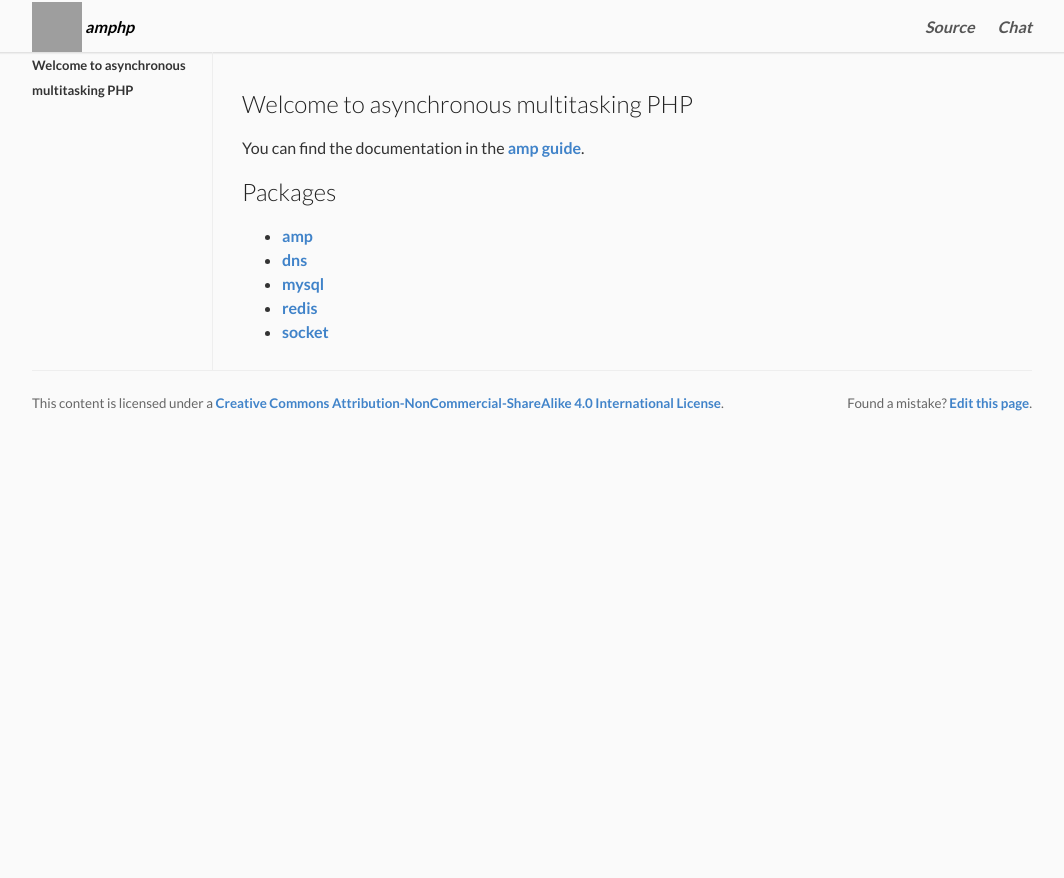
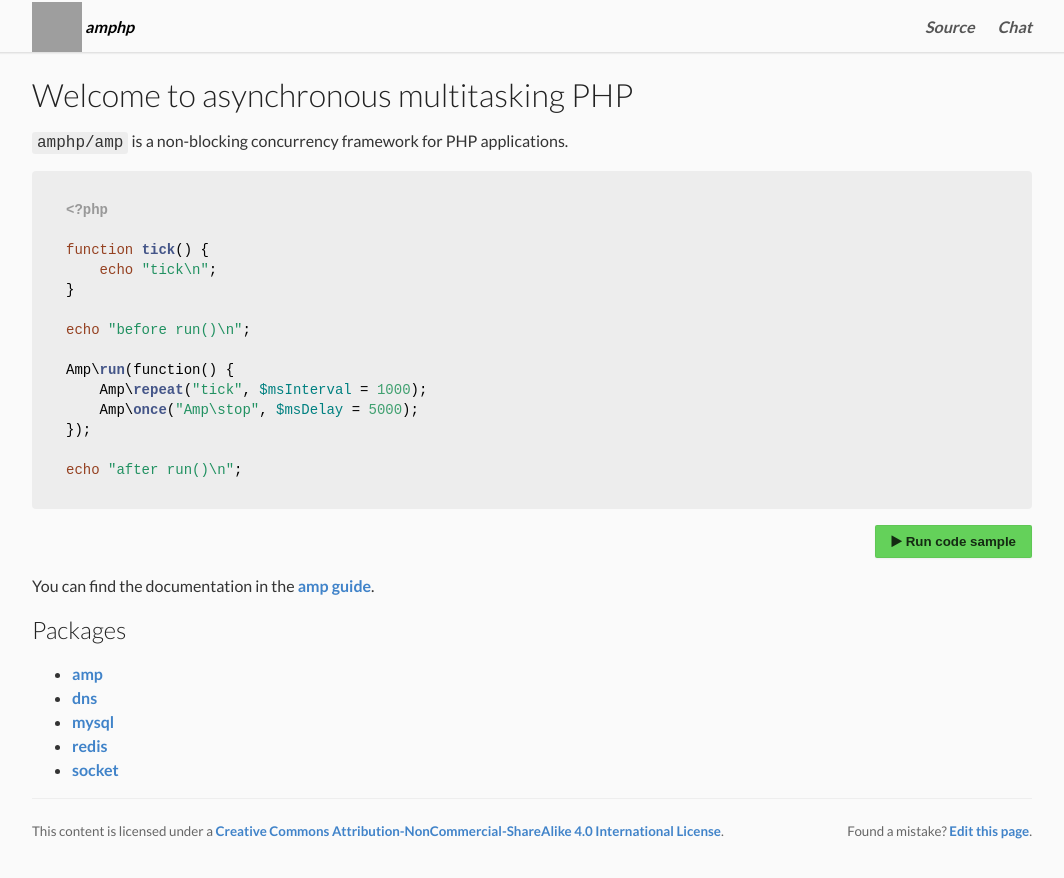
Before and after one commit to amphp/amphp.github.io, a Jekyll site: the page built from index.html, in a window 1280 px wide. Shown: the top 878 px of the page, without its empty margins (108-1172 px from the left). Built offline with Jekyll 4.4.1, drawn with Linux system fonts in a browser that asks for light colours; nearby versions of some CDN libraries; grey boxes are pictures that could not be loaded.

Commit message:
Better front page with interactive example

```diff
--- a/_layouts/default.html
+++ b/_layouts/default.html
@@ -1,42 +1,7 @@
-<!DOCTYPE html>
-<html>
-<head>
-	<title>amphp{% if page.title %} &ndash; {{page.title}}{% endif %}</title>
+---
+layout: main
+---
 
-	<!-- metadata -->
-	<meta charset="utf-8" />
-	<meta name="viewport" content="width=device-width, initial-scale=1.0, user-scalable=no" />
-	<meta name="author" content="amphp" />
-	<meta name="description" content="" />
-	<meta name="google-site-verification" content="lX-Oenz4-gpqzuAF71A-3MQBlDfgr9pIQIfrVniz1As" />
-
-	<!-- stylesheets -->
-	<link rel="stylesheet" href="//cdnjs.cloudflare.com/ajax/libs/highlight.js/8.7/styles/docco.min.css">
-	<link href="http://fonts.googleapis.com/css?family=Lato:400,300,700" rel="stylesheet" />
-	<link href="/css/screen.css" rel="stylesheet" />
-
-	<!-- scripts -->
-	<script src="//cdnjs.cloudflare.com/ajax/libs/highlight.js/8.7/highlight.min.js"></script>
-	<script>hljs.initHighlightingOnLoad();</script>
-</head>
-<body>
-	<header id="top">
-		<div class="header">
-			<div class="header-left">
-				<a href="/" class="logo-link">
-					<img class="header-item" src="https://avatars1.githubusercontent.com/u/8865682?v=3&s=100" width="50" height="50" />
-					<span class="header-item project-title">amphp</span>
-				</a>
-			</div>
-
-			<div class="header-right">
-				<a class="header-item" href="https://github.com/amphp">Source</a>
-				<a class="header-item" href="https://dev.kelunik.com/">Chat</a>
-			</div>
-		</div>
-	</header>
-
-	<main>
 <nav id="sidebar">
 	{% assign url_parts = page.url | split: '/' %}
 	{% assign url_parts_size = url_parts | size %}
@@ -68,16 +33,3 @@
 </article>
 
 <div class="clear"></div>
-	</main>
-
-	<footer class="bottom">
-		<div class="bottom-left">
-			This content is licensed under a <a rel="license" href="http://creativecommons.org/licenses/by-nc-sa/4.0/">Creative Commons Attribution-NonCommercial-ShareAlike 4.0 International License</a>.
-		</div>
-
-		<div class="bottom-right">
-			Found a mistake? <a href="{{site.github.repository_url}}/blob/master/{{page.path}}">Edit this page</a>.
-		</div>
-	</footer>
-</body>
-</html>
--- /dev/null
+++ b/_layouts/main.html
@@ -0,0 +1,54 @@
+<!DOCTYPE html>
+<html>
+<head>
+	<title>amphp{% if page.title %} &ndash; {{page.title}}{% endif %}</title>
+
+	<!-- metadata -->
+	<meta charset="utf-8" />
+	<meta name="viewport" content="width=device-width, initial-scale=1.0, user-scalable=no" />
+	<meta name="author" content="amphp" />
+	<meta name="description" content="" />
+	<meta name="google-site-verification" content="lX-Oenz4-gpqzuAF71A-3MQBlDfgr9pIQIfrVniz1As" />
+
+	<!-- stylesheets -->
+	<link rel="stylesheet" href="//cdnjs.cloudflare.com/ajax/libs/highlight.js/8.7/styles/docco.min.css">
+	<link rel="stylesheet" href="https://maxcdn.bootstrapcdn.com/font-awesome/4.4.0/css/font-awesome.min.css">
+	<link rel="stylesheet" href="https://fonts.googleapis.com/css?family=Lato:400,300,700" />
+	<link rel="stylesheet" href="/css/screen.css" />
+
+	<!-- scripts -->
+	<script src="//cdnjs.cloudflare.com/ajax/libs/highlight.js/8.7/highlight.min.js"></script>
+	<script>hljs.initHighlightingOnLoad();</script>
+</head>
+<body>
+	<header id="top">
+		<div class="header">
+			<div class="header-left">
+				<a href="/" class="logo-link">
+					<img class="header-item" src="https://avatars1.githubusercontent.com/u/8865682?v=3&s=100" width="50" height="50" />
+					<span class="header-item project-title">amphp</span>
+				</a>
+			</div>
+
+			<div class="header-right">
+				<a class="header-item" href="https://github.com/amphp">Source</a>
+				<a class="header-item" href="https://dev.kelunik.com/">Chat</a>
+			</div>
+		</div>
+	</header>
+
+	<main>
+		{{content}}
+	</main>
+
+	<footer class="bottom">
+		<div class="bottom-left">
+			This content is licensed under a <a rel="license" href="http://creativecommons.org/licenses/by-nc-sa/4.0/">Creative Commons Attribution-NonCommercial-ShareAlike 4.0 International License</a>.
+		</div>
+
+		<div class="bottom-right">
+			Found a mistake? <a href="{{site.github.repository_url}}/blob/master/{{page.path}}">Edit this page</a>.
+		</div>
+	</footer>
+</body>
+</html>
--- a/css/screen.css
+++ b/css/screen.css
@@ -57,3 +57,12 @@ td { border-top: 1px solid #ddd; vertical-align: top; }
 #sidebar a { font-size: 13px; }
 #sidebar .index { border-bottom: 1px dashed #ddd; display: block; margin-right: -20px; padding: 6px 0; margin: 6px 0; }
 #sidebar .index a { font-weight: normal; }
+
+.text-left { text-align: left; }
+.text-right { text-align: right; }
+.text-center { text-align: center; }
+
+.btn { box-shadow: 0 1px 2px rgba(0,0,0,.05); cursor: pointer; border-radius: 2px; border: 1px solid rgba(0,0,0,.05); padding: 8px 15px; font-weight: bold; color: rgba(0,0,0,.8); background-color: #eee; }
+.btn:disabled { opacity: .5; cursor: default; }
+.btn-green { background-color: #64D15A; }
+#run-output:empty { display: none; }
--- /dev/null
+++ b/index.html
@@ -0,0 +1,81 @@
+---
+layout: main
+title: Welcome to asynchronous multitasking PHP
+---
+
+<h1>{{page.title}}</h1>
+
+<p>
+    <code>amphp/amp</code> is a non-blocking concurrency framework for PHP applications.
+</p>
+
+<pre><code class="language-php">&lt;?php
+
+function tick() {
+    echo "tick\n";
+}
+
+echo "before run()\n";
+
+Amp\run(function() {
+    Amp\repeat("tick", $msInterval = 1000);
+    Amp\once("Amp\stop", $msDelay = 5000);
+});
+
+echo "after run()\n";
+</code></pre>
+
+<p class="text-right">
+    <button class="btn btn-green" id="run"><i class="fa fa-play"></i> Run code sample</button>
+</p>
+
+<pre id="run-output"></pre>
+
+<script>
+    var button = document.getElementById("run");
+    var output = document.getElementById("run-output");
+    var run = false;
+
+    button.addEventListener("click", function(e) {
+        if (console) {
+            console.log("before run()");
+        }
+
+        output.textContent = "before run()\n";
+        this.setAttribute("disabled", "disabled");
+        run = setInterval("tick()", 1000);
+        setTimeout("stop()", 5000);
+    });
+
+    function tick() {
+        if (console) {
+            console.log("tick");
+        }
+
+        output.textContent += "tick\n";
+    }
+
+    function stop() {
+        if (console) {
+            console.log("after run()");
+        }
+
+        output.textContent += "after run()\n";
+        button.removeAttribute("disabled");
+        clearInterval(run);
+    }
+</script>
+
+<p>
+    You can find the documentation in the <a href="/docs/amp/">amp guide</a>.
+</p>
+
+<h2>Packages</h2>
+
+<ul>
+    <li><a href="https://github.com/amphp/amp">amp</a></li>
+    <li><a href="https://github.com/amphp/dns">dns</a></li>
+    <li><a href="https://github.com/amphp/mysql">mysql</a></li>
+    <li><a href="https://github.com/amphp/redis">redis</a></li>
+    <li><a href="https://github.com/amphp/socket">socket</a></li>
+</ul>
--- a/index.md
+++ /dev/null
@@ -1,13 +0,0 @@
----
-layout: default
-title: Welcome to asynchronous multitasking PHP
----
-
-You can find the documentation in the [amp guide](/docs/amp/).
-
-## Packages
- * [amp](https://github.com/amphp/amp)
- * [dns](https://github.com/amphp/dns)
- * [mysql](https://github.com/amphp/mysql)
- * [redis](https://github.com/amphp/redis)
- * [socket](https://github.com/amphp/socket)
```
Lines whose indentation alone changed are shown as unchanged.
